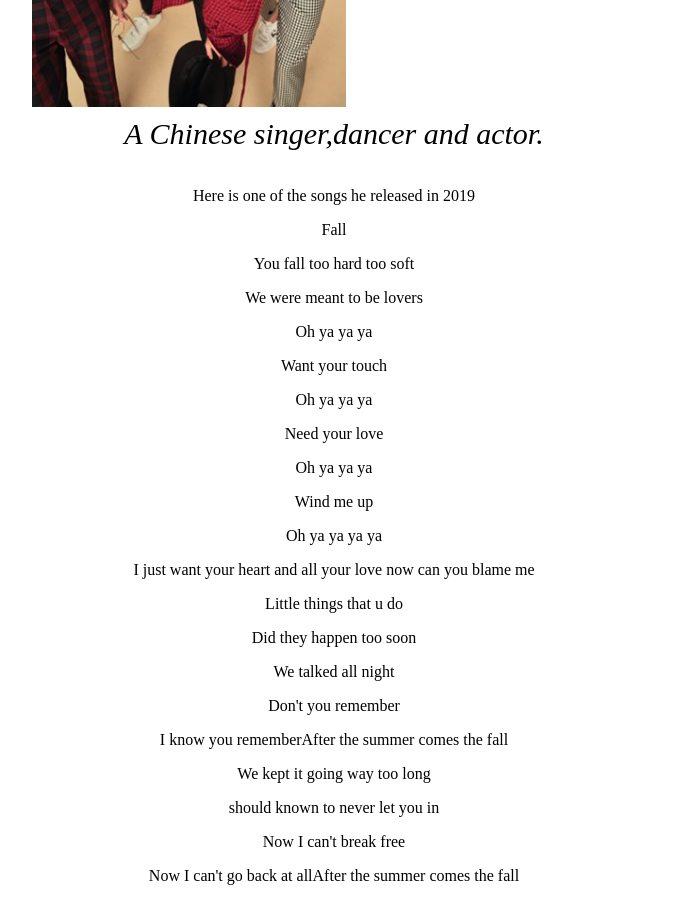
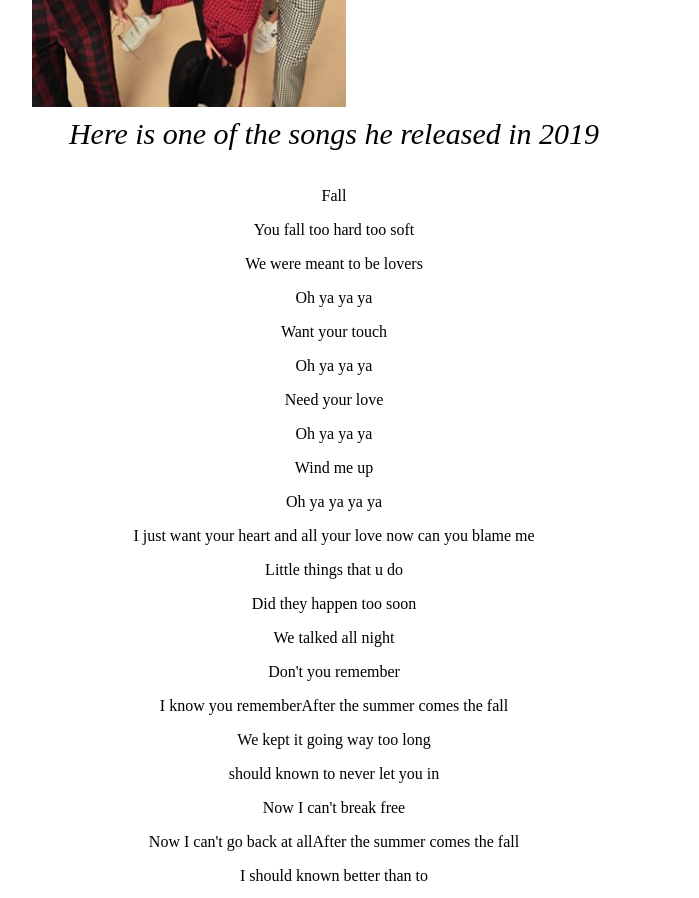
Before and after one commit to verona-fu/jackson-yee-tribute-page, a plain HTML site: page index.html in a window 1280 px wide. Shown: the part 1739-2637 px from the top of the page, without its empty margins (306-1005 px from the left). Drawn offline with Linux system fonts and the light colour scheme.

Commit message:
Update index.html

```diff
--- a/index.html
+++ b/index.html
@@ -27,11 +27,10 @@
        </div>
         <div class="column"></div>
      </div>
-        <p id="img-caption" class="center"><em>A Chinese singer,dancer and actor.</em></p>
+        <p id="img-caption" class="center"><em>Here is one of the songs he released in 2019</em></p>
      </div>
 
      <div id="tribute-info" class="center">
-            <p>Here is one of the songs he released in 2019</p>
             <p>Fall</p>
             <P>You fall too hard too soft</P>
             <P>We were meant to be lovers</P>
```
